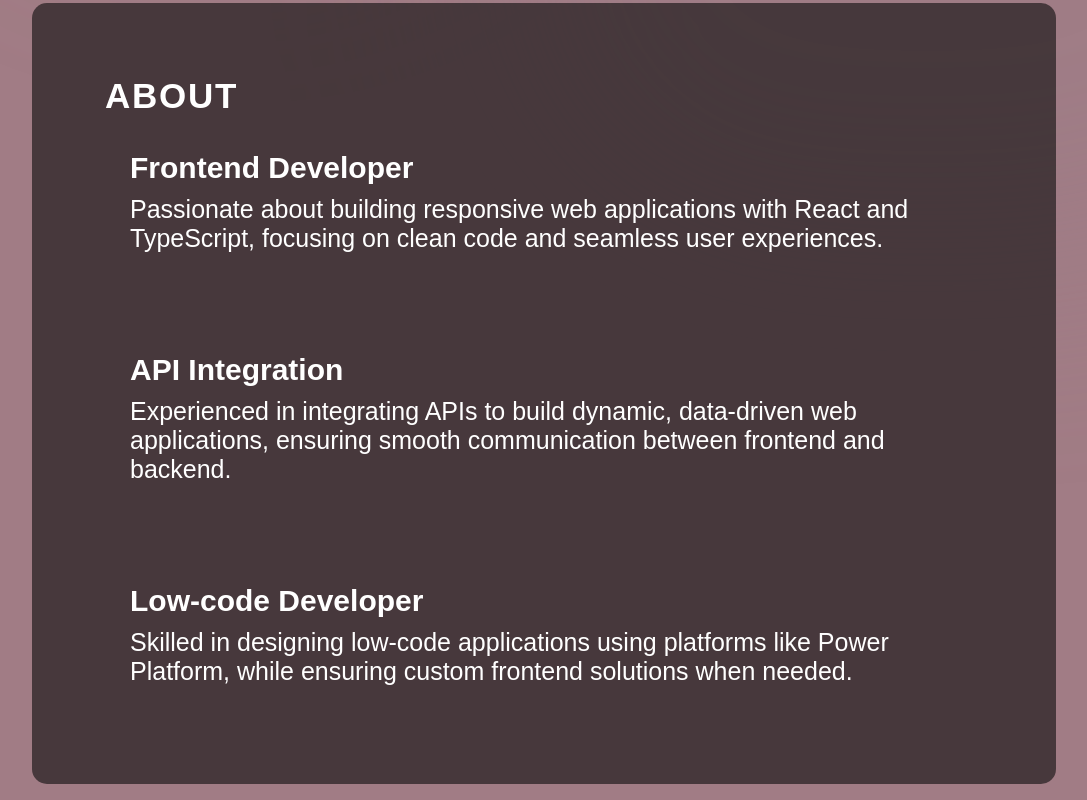
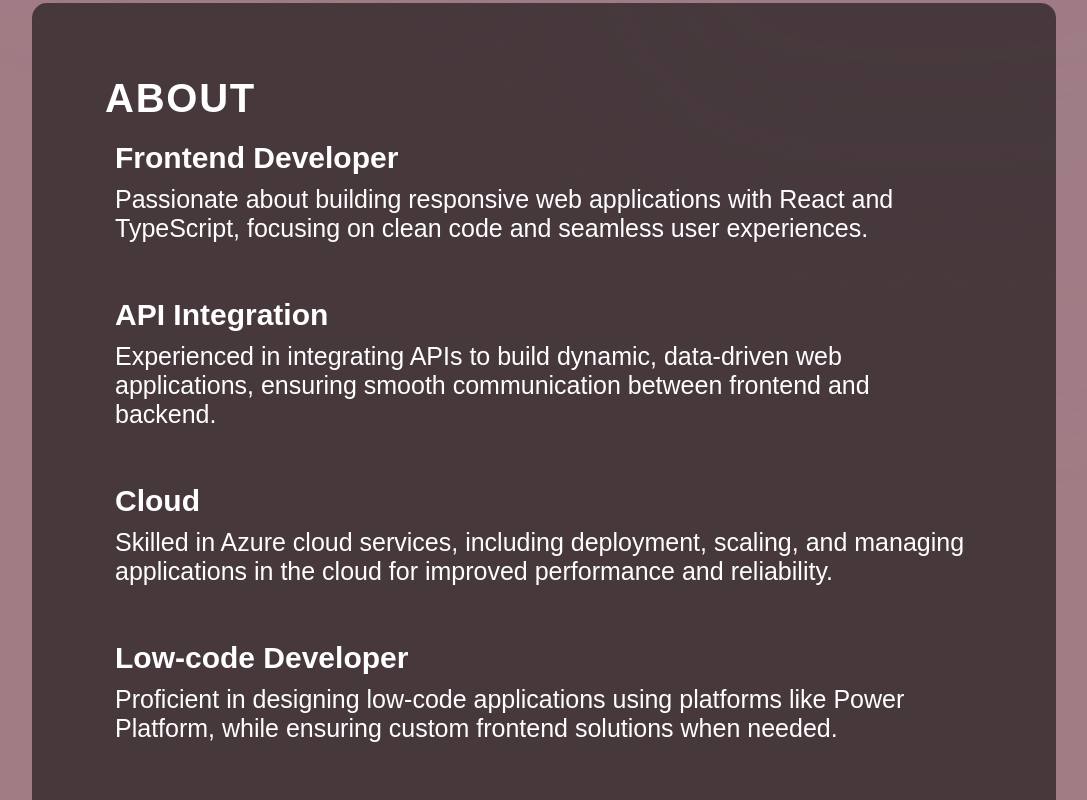
Before and after one commit to magdalenakosinska/portfolio, a React (Vite) app: page / in a window 1280 px wide. Shown: the part 760-1560 px from the top of the page, without its empty margins (96-1183 px from the left). Built offline with nearby package versions, Linux system fonts and the light colour scheme; the HTML template or start-up script is replaced by a standard one.

Commit message:
text edits

```diff
--- a/src/components/About/About.jsx
+++ b/src/components/About/About.jsx
@@ -29,11 +29,21 @@ export const About = () => {
           </li>
           <li className={styles.aboutItem}>
             <div className={styles.aboutItemText}>
+              <h3>Cloud</h3>
+              <p>
+                Skilled in Azure cloud services, including deployment, scaling,
+                and managing applications in the cloud for improved performance
+                and reliability.
+              </p>
+            </div>
+          </li>
+          <li className={styles.aboutItem}>
+            <div className={styles.aboutItemText}>
               <h3>Low-code Developer</h3>
               <p>
-                Skilled in designing low-code applications using platforms like
-                Power Platform, while ensuring custom frontend solutions when
-                needed.
+                Proficient in designing low-code applications using platforms
+                like Power Platform, while ensuring custom frontend solutions
+                when needed.
               </p>
             </div>
           </li>
--- a/src/components/About/About.module.css
+++ b/src/components/About/About.module.css
@@ -13,7 +13,7 @@
 
 .title {
   color: var(--color-text);
-  font-size: 35px;
+  font-size: 40px;
   font-weight: 700;
   letter-spacing: 1.75px;
   text-transform: uppercase;
@@ -30,7 +30,7 @@
   color: var(--color-text);
   display: flex;
   flex-direction: column;
-  gap: 50px;
+  gap: 35px;
 }
 
 .aboutItem {
@@ -39,7 +39,7 @@
   align-items: center;
   border-radius: 20px;
   list-style: none;
-  padding: 25px;
+  padding: 10px;
   background-image: linear-gradient(
     90deg,
     rgba(215, 134, 149, 0.3) 0%,
```
